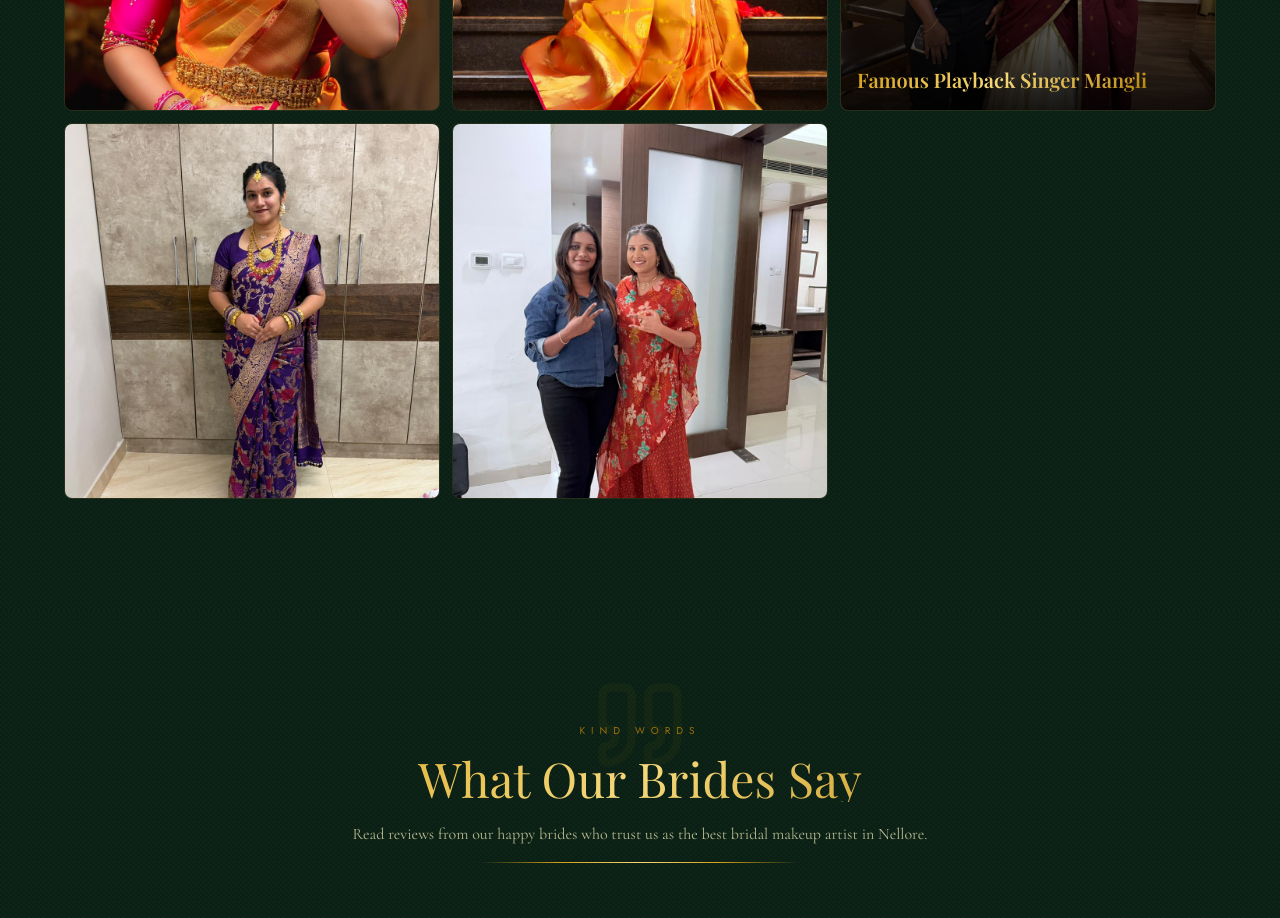
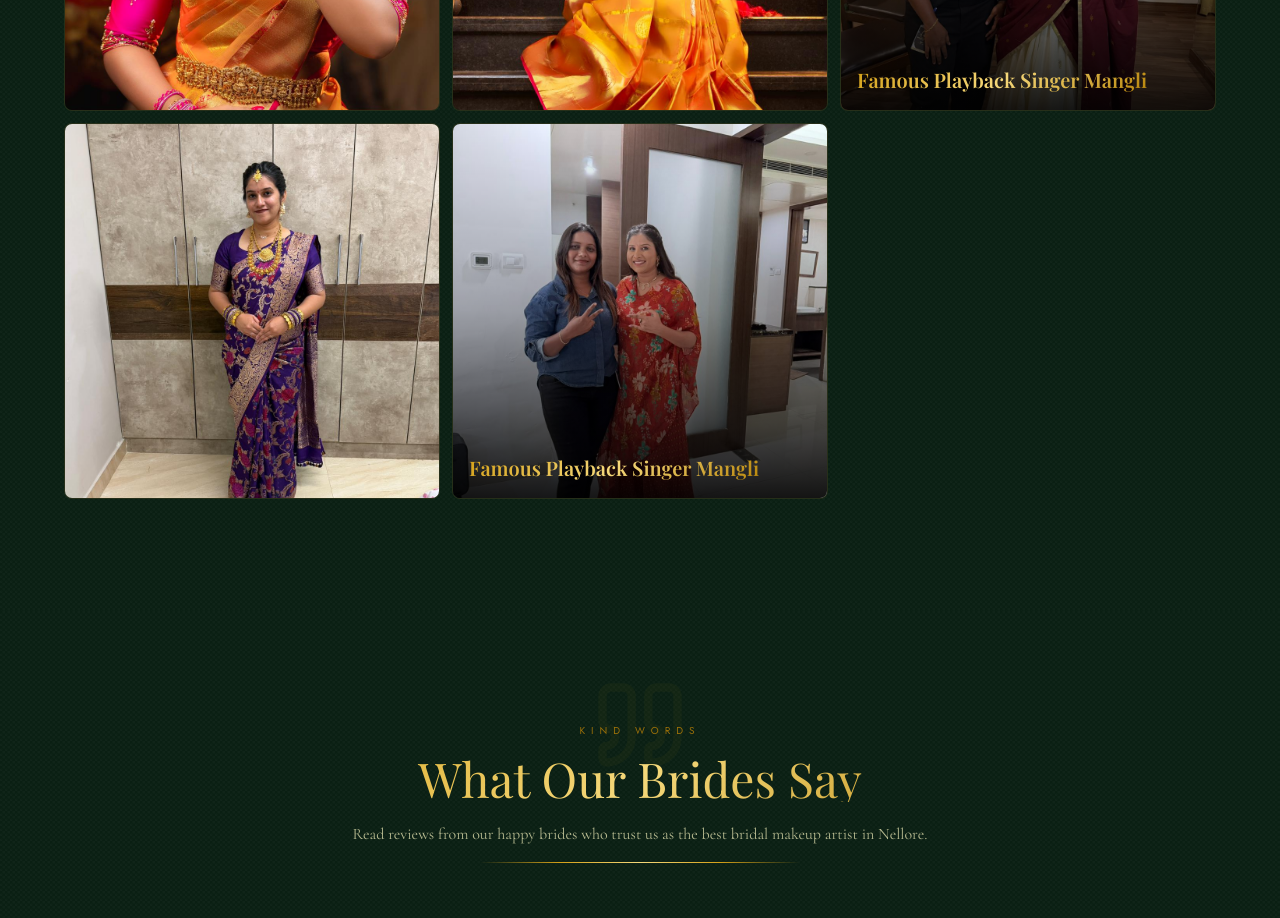
Before and after one commit to nandhan262006/deepabridal, a React (Vite) app: page / in a window 1280 px wide. Shown: the part 5160-6078 px from the top of the page. Built offline with nearby package versions, Linux system fonts and the light colour scheme; a web font is replaced by a local one.

Commit message:
Add same Mangli label on insta5.jpeg

```diff
--- a/src/components/Gallery.jsx
+++ b/src/components/Gallery.jsx
@@ -35,7 +35,7 @@ function InstagramPost({ post, index }) {
       <div className="absolute inset-0 bg-black/0 group-hover:bg-black/20 transition-colors duration-300 flex items-center justify-center">
         <Camera size={24} className="text-white/0 group-hover:text-white/80 transition-all duration-300" />
       </div>
-      {post.id === 3 && (
+      {(post.id === 3 || post.id === 5) && (
         <div className="absolute inset-0 bg-gradient-to-t from-black/90 via-black/30 to-transparent flex items-end p-4">
           <p className="font-display text-base sm:text-lg md:text-xl font-semibold gold-text leading-tight">
             Famous Playback Singer Mangli
```
